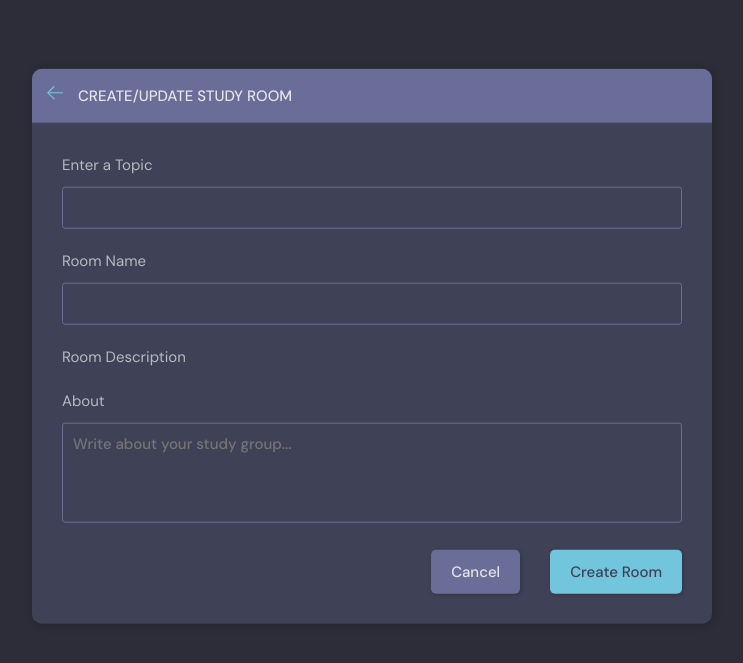
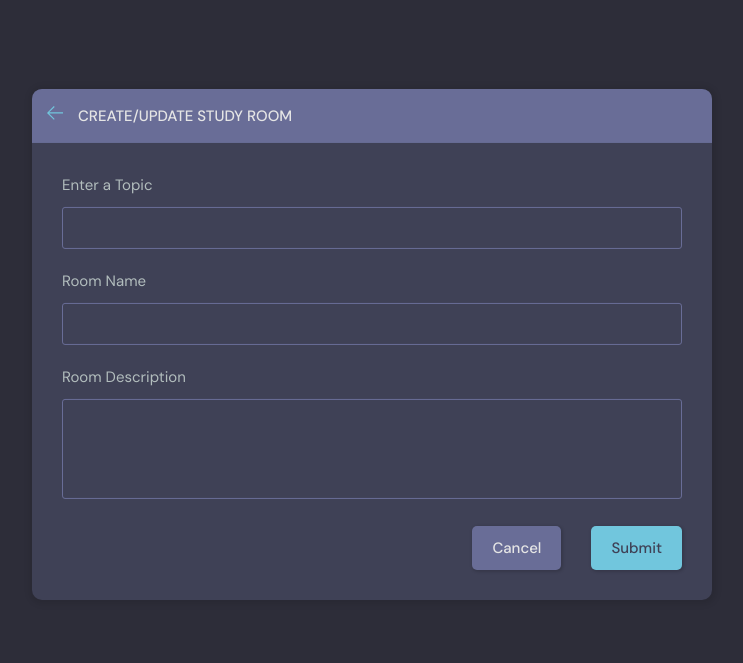
Before and after one commit to MoatasimB/GroupStudy, a Django app: page /create-room/ in a window 1280 px wide. Shown: the part 76-739 px from the top of the page, without its empty margins (268-1011 px from the left). Run offline with Django 4.2, Linux system fonts and the light colour scheme; a user stored in the database is signed in; data comes from the database, SQL or seed files in the repository; both versions use the stored data as it was after the commit.

Commit message:
All room functionality

```diff
--- a/base/templates/base/room_form.html
+++ b/base/templates/base/room_form.html
@@ -23,7 +23,7 @@
 
             <div class="form__group">
               <label for="room_topic">Enter a Topic</label>
-              <input required type="text" name="topic" list="topic-list"/>
+              <input required type="text" value="{{room.topic.name}}" name="topic" list="topic-list"/>
               <datalist id="topic-list">
                 <select id="room_topic">
                   {% for topic in topics%}
@@ -41,7 +41,7 @@
 
             <div class="form__group">
               <label for="room_description">Room Description</label>
-              {{form.Description}}
+              {{form.description}}
             </div>
 
             <!-- <div class="form__group">
@@ -58,13 +58,9 @@
             </div> -->
 
 
-            <div class="form__group">
-              <label for="room_about">About</label>
-              <textarea name="room_about" id="room_about" placeholder="Write about your study group..."></textarea>
-            </div>
             <div class="form__action">
               <a class="btn btn--dark" href="index.html">Cancel</a>
-              <button class="btn btn--main" type="submit">Create Room</button>
+              <button class="btn btn--main" type="submit">Submit</button>
             </div>
           </form>
         </div>
--- a/base/views.py
+++ b/base/views.py
@@ -151,10 +151,14 @@ def updateRoom(request, pk):
         return HttpResponse("You are not allowed here")
 
     if request.method == 'POST':
-        form = RoomForm(request.POST, instance = room)
-        if form.is_valid():
-            form.save()
-            return redirect('home')
+        topic_name = request.POST.get('topic')
+        topic, created=Topic.objects.get_or_create(name=topic_name)
+        room.name = request.POST.get('name')
+        room.topic = topic
+        room.description = request.POST.get('description')
+        room.save()
+
+        return redirect('home')
     context = {'form': form,'topics':topics}
 
     return render(request, 'base/room_form.html', context)
```
Also changed, not shown: db.sqlite3.
